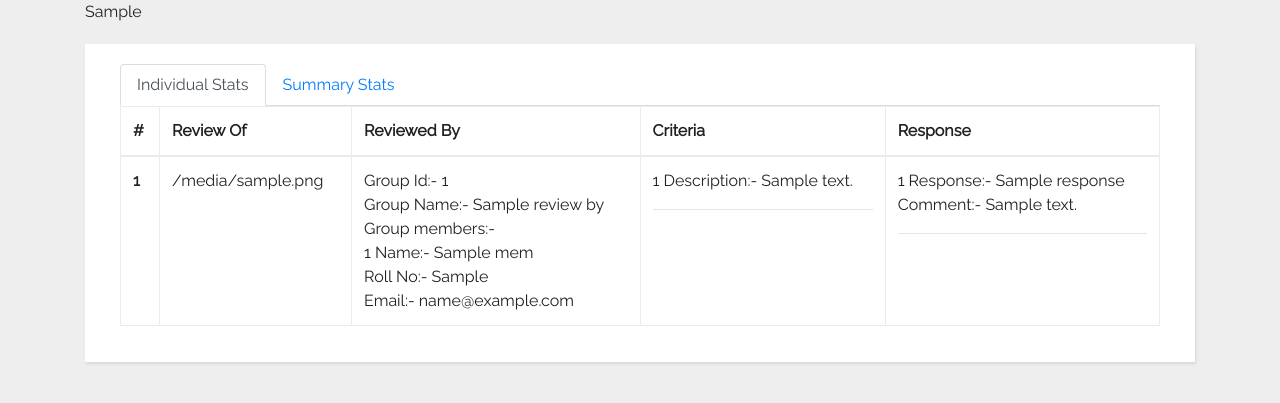
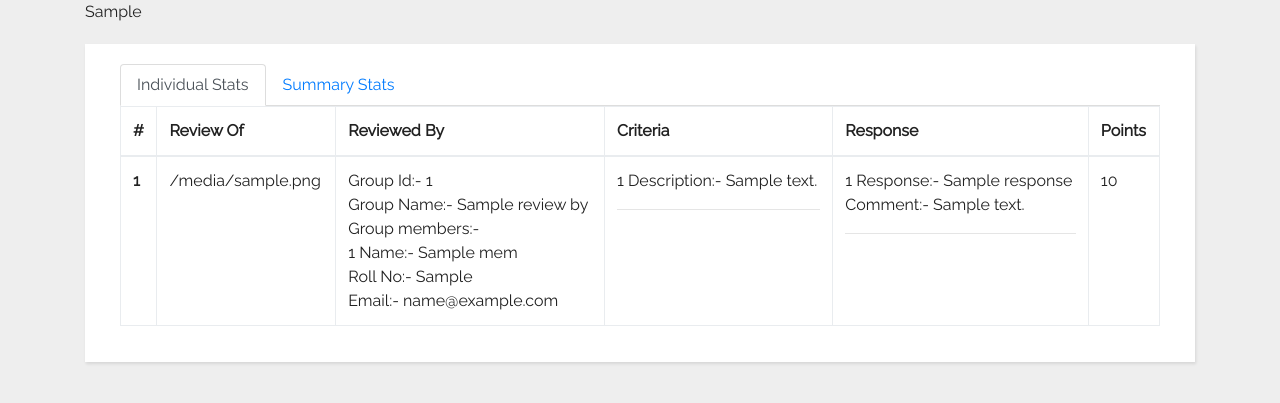
Before and after one commit to jainkuniya/p2preview, a Django app: template p2preview/templates/p2preview/statistics.html in a window 1280 px wide. Shown: the part 60-463 px from the top of the page. Run offline with Django 3.2, Linux system fonts and the light colour scheme; data comes from the database, SQL or seed files in the repository; the template is opened without the code that fills it: values that come from a table or form of the project are taken from there, most other values are stand-ins (such as "Sample title", 1, 10 or a date in 2020); some libraries are stand-ins or nearby versions.

Commit message:
Calculates points.

```diff
--- a/p2preview/templates/p2preview/statistics.html
+++ b/p2preview/templates/p2preview/statistics.html
@@ -37,6 +37,7 @@
                               <th>Reviewed By</th>
                               <th>Criteria</th>
                               <th>Response</th>
+                              <th>Points</th>
                             </tr>
                         </thead>
                         <tbody>
@@ -69,6 +70,9 @@
                                      {{ forloop.counter }} Response:- {{ response.response }} <br>
                                      Comment:- {{ response.comment }} <hr>
                                   {% endfor %}
+                                </td>
+                                <td>
+                                  {{ indi.points }}
                                 </td>
                             </tr>
                             {% endfor %}
--- a/p2preview/views.py
+++ b/p2preview/views.py
@@ -127,7 +127,12 @@ def activity_details(request, pk):
                 responses = Response.objects.filter(registeredGroup=rg)
                 criterias_data = []
                 responses_data = []
+                points = 0
                 for res in responses:
+                    try:
+                        points += GenericOption.objects.get(genericId=res.criteria.genericId, optionNo=res.response).points
+                    except:
+                        points = points + 0
                     criterias_data.append(res.criteria)
                     responses_data.append({
                         'response': res.response,
@@ -147,6 +152,7 @@ def activity_details(request, pk):
                     },
                     'criterias': criterias_data,
                     'responses': responses_data,
+                    'points': points,
                 })
 
             template = loader.get_template('p2preview/statistics.html')
```
